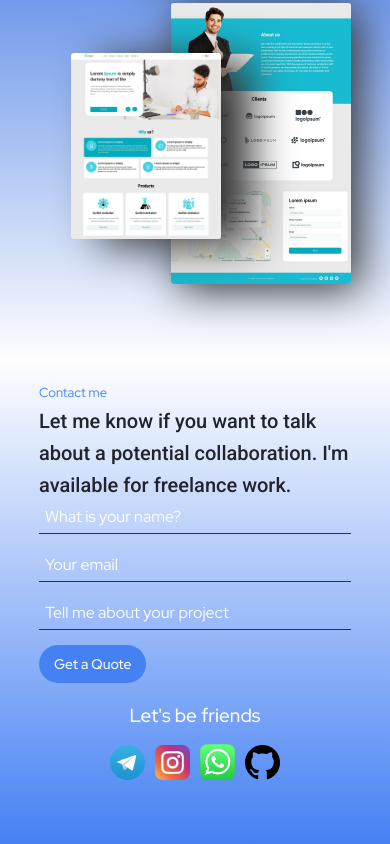
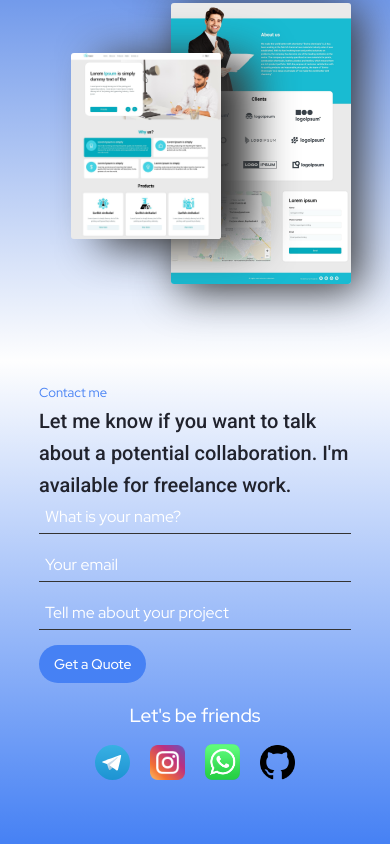
Before and after one commit to Azizbek2002/new-resume, a React (Create React App) app: page / in a window 390 px wide. Shown: the part 3305-4149 px from the top of the page. Built offline with nearby package versions, Linux system fonts and the light colour scheme.

Commit message:
added margin to  social medias section

```diff
--- a/src/Contact.module.css
+++ b/src/Contact.module.css
@@ -158,7 +158,7 @@
   font-weight: 500;
 }
 .social_medias a {
-  margin: 0px 5px;
+  margin: 0px 10px;
   text-decoration: none;
 }
 .social_medias a img {
```
